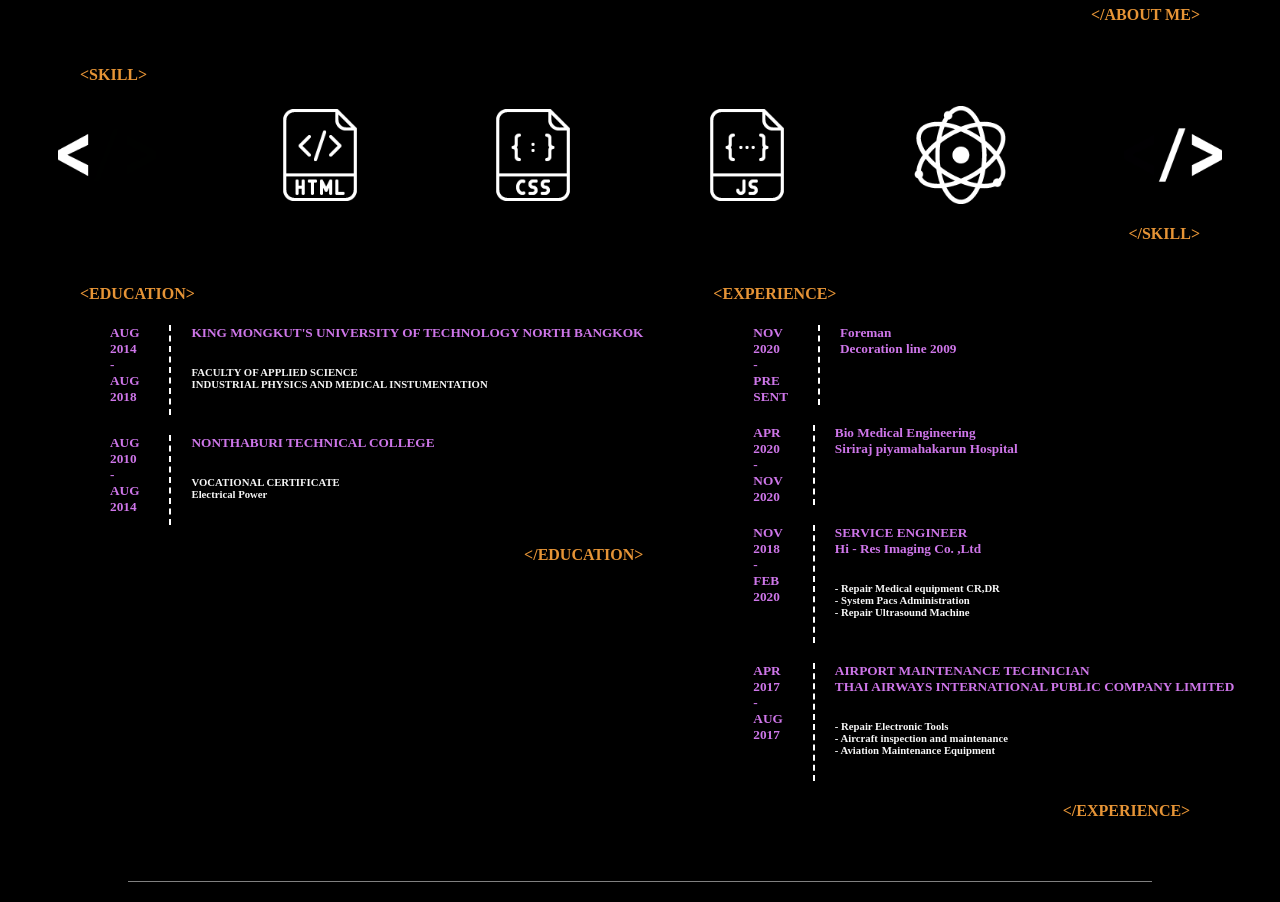
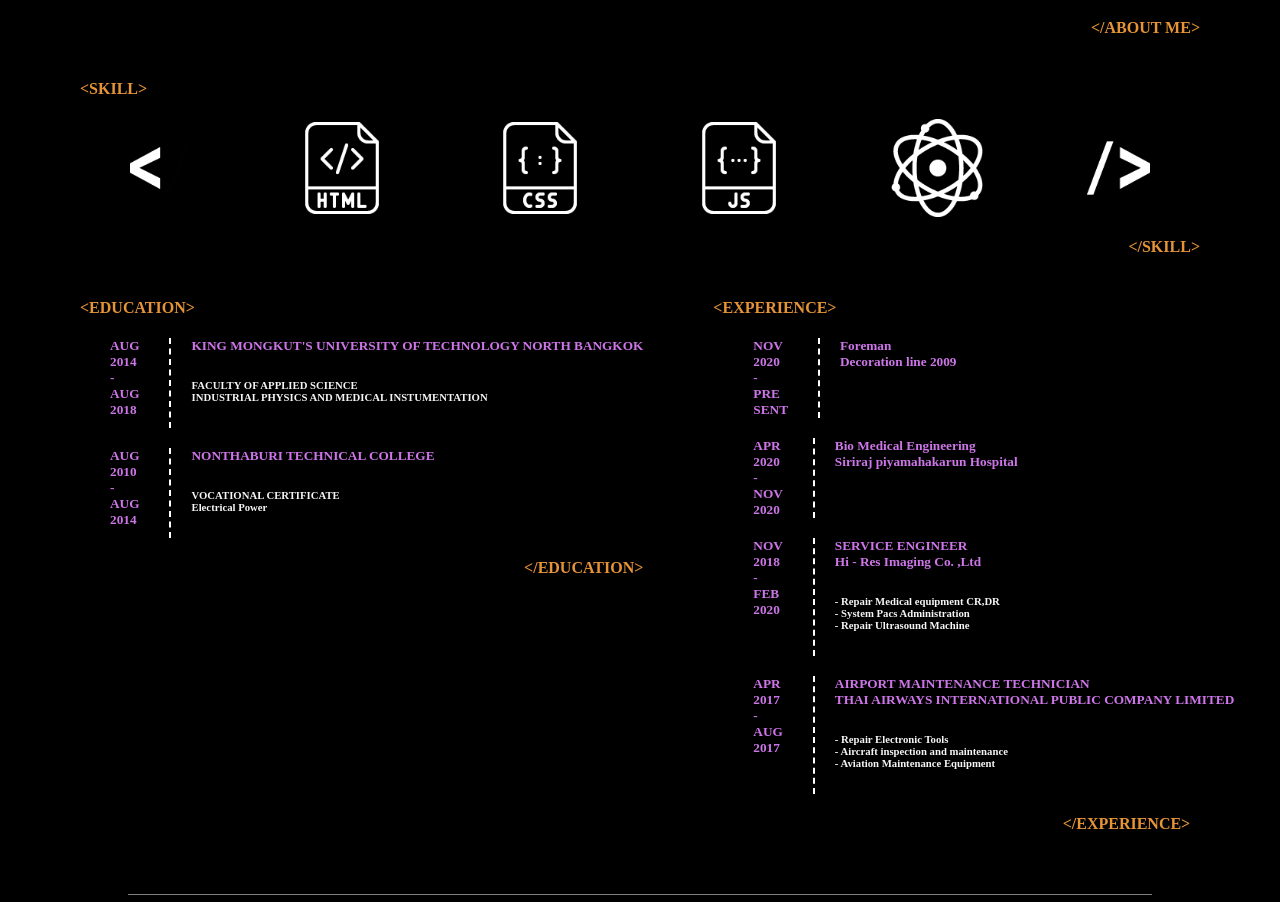
Before and after one commit to putiipong/React-Resume, a React (Create React App) app: page / in a window 1280 px wide. Shown: the part 1098-2000 px from the top of the page. Built offline with nearby package versions, Linux system fonts and the light colour scheme.

Commit message:
updateChaka

```diff
--- a/src/Pages/About.js
+++ b/src/Pages/About.js
@@ -12,13 +12,14 @@ export default function About() {
         <h4>{"<ABOUT ME>"}</h4>
       </div>
       <div
+        className="ABOUTME"
         style={{
           display: "flex",
           justifyContent: "center",
           paddingLeft: "110px",
         }}
       >
-        <img src={Picture} width="380px"></img>
+        <img src={Picture} width="420px"></img>
         <div style={{ margin: "50px" }}>
           <p>
             I'm a developer and bio medical engineer.
--- a/src/Pages/Skill.js
+++ b/src/Pages/Skill.js
@@ -17,12 +17,12 @@ export default function Skill() {
         <h4>{"<SKILL>"}</h4>
       </div>
       <div style={{ display: "flex", justifyContent: "space-around" }}>
-        <img src={endtagskill} height="98px" />
+        <img src={endtagskill} height="98px" style={{ marginLeft: "80px" }} />
         <img src={htmllogo} height="98px" />
         <img src={csslogo} height="98px" />
         <img src={javascriptlogo} height="98px" />
         <img src={Reactlogo} height="98px" />
-        <img src={tagskill} height="98px" />
+        <img src={tagskill} height="98px" style={{ marginRight: "80px" }} />
       </div>
       <div
         style={{
```
Also changed, not shown: src/Image/endtagskill.png, src/Image/tagskill.png.
